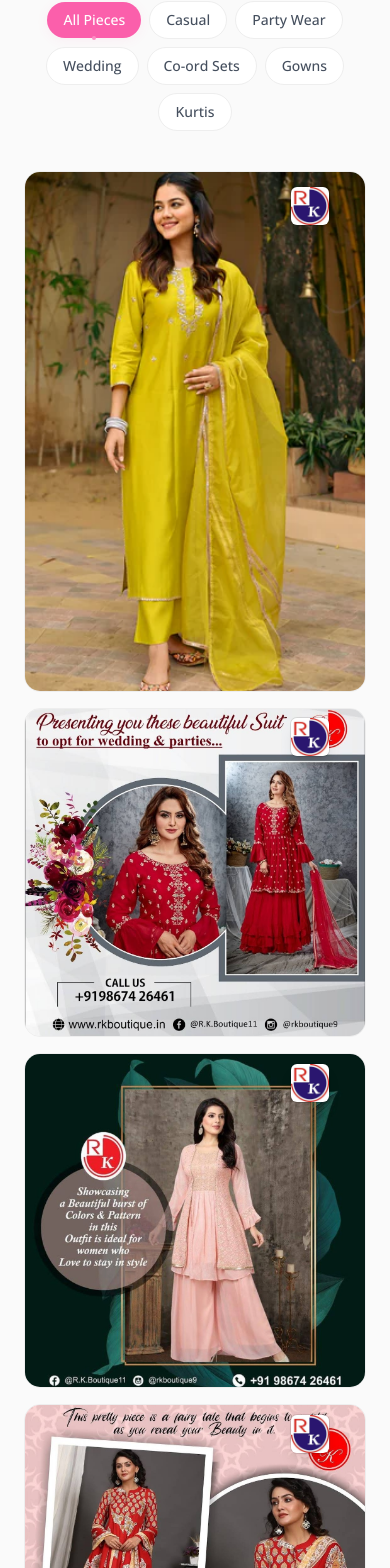
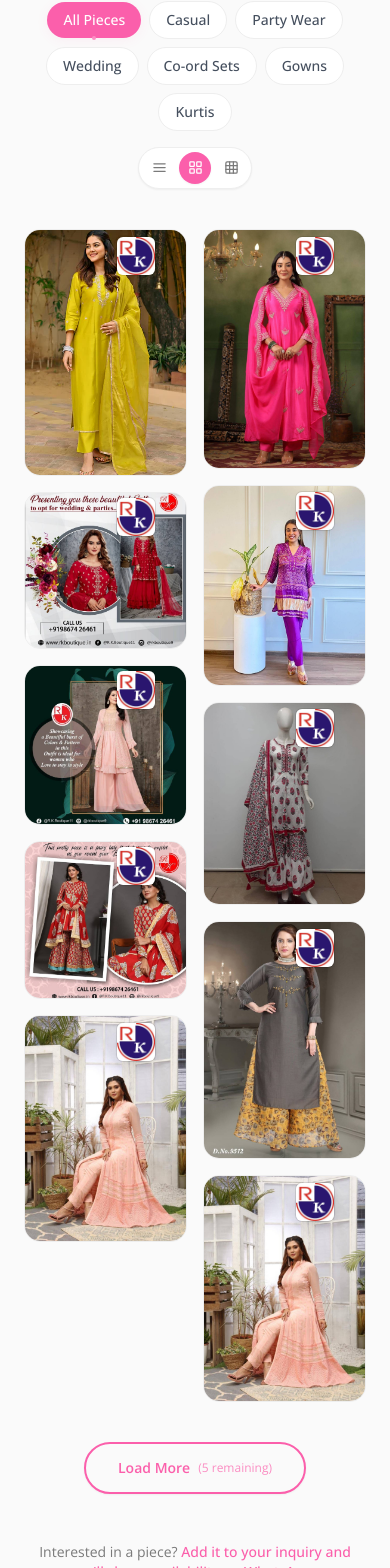
Before and after one commit to hrithikrjain/rk-boutique, a React (Vite) app: page / in a window 390 px wide. Shown: the part 3985-5553 px from the top of the page. Built offline with nearby package versions, Linux system fonts and the light colour scheme.

Commit message:
layout 2 column

```diff
--- a/src/components/layout/Navbar.tsx
+++ b/src/components/layout/Navbar.tsx
@@ -1,5 +1,5 @@
 import { useEffect, useState } from 'react';
-import { Menu, X, ShoppingBag, MessageCircle, Search } from 'lucide-react';
+import { Menu, X, ShoppingBag, MessageCircle, Search, Lock } from 'lucide-react';
 import { useContent } from '../../context/ContentContext';
 import { useCart } from '../../context/CartContext';
 import { getWhatsAppChatUrl } from '../../utils/whatsapp';
@@ -151,6 +151,15 @@ export function Navbar() {
             <MessageCircle size={16} />
             Chat on WhatsApp
           </a>
+
+          {/* Admin link */}
+          <a
+            href="/admin/"
+            className="flex items-center justify-center gap-2 w-full mt-3 border border-border-light text-text-muted hover:text-pink hover:border-pink/40 font-body text-xs py-2.5 rounded-xl transition-colors duration-200"
+          >
+            <Lock size={13} />
+            Admin Panel
+          </a>
         </div>
       </div>
     </>
--- a/src/components/sections/GallerySection.tsx
+++ b/src/components/sections/GallerySection.tsx
@@ -1,9 +1,13 @@
 import { useState, useCallback, forwardRef, useEffect } from 'react';
+import { LayoutGrid, Grid3X3, AlignJustify } from 'lucide-react';
 import { GalleryCard } from '../ui/GalleryCard';
 import { Lightbox } from '../ui/Lightbox';
 import { useContent } from '../../context/ContentContext';
 import { useScrollReveal } from '../../hooks/useScrollReveal';
 import type { GalleryItem, GalleryCategory } from '../../types';
+
+type GridCols = 1 | 2 | 3;
+const PAGE_SIZE = 10;
 
 type FilterTab = 'all' | GalleryCategory;
 
@@ -26,21 +30,30 @@ export const GallerySection = forwardRef<HTMLElement, GallerySectionProps>(
     const { galleryItems } = useContent();
     const [activeFilter, setActiveFilter] = useState<FilterTab>(defaultFilter);
     const [lightboxItem, setLightboxItem] = useState<GalleryItem | null>(null);
+    const [gridCols, setGridCols] = useState<GridCols>(2);
+    const [visibleCount, setVisibleCount] = useState(PAGE_SIZE);
     const headerRef = useScrollReveal<HTMLDivElement>();
 
     useEffect(() => {
       function handleFilterEvent(e: Event) {
         const category = (e as CustomEvent<{ category: GalleryCategory }>).detail.category;
         setActiveFilter(category);
+        setVisibleCount(PAGE_SIZE);
       }
       window.addEventListener('rk:filter-gallery', handleFilterEvent);
       return () => window.removeEventListener('rk:filter-gallery', handleFilterEvent);
     }, []);
 
+    // Reset page when filter changes
+    useEffect(() => { setVisibleCount(PAGE_SIZE); }, [activeFilter]);
+
     const filteredItems =
       activeFilter === 'all'
         ? galleryItems
         : galleryItems.filter((i) => i.category === activeFilter);
+
+    const visibleItems = filteredItems.slice(0, visibleCount);
+    const hasMore = filteredItems.length > visibleCount;
 
     const handleOpenLightbox = useCallback((item: GalleryItem) => setLightboxItem(item), []);
     const handleCloseLightbox = useCallback(() => setLightboxItem(null), []);
@@ -70,8 +83,10 @@ export const GallerySection = forwardRef<HTMLElement, GallerySectionProps>(
             </p>
           </div>
 
-          {/* Filter Tabs */}
-          <div className="flex items-center justify-center gap-2 mb-10 flex-wrap">
+          {/* Filter Tabs + Grid Toggle */}
+          <div className="flex flex-col sm:flex-row items-center justify-between gap-4 mb-10">
+            {/* Category tabs */}
+            <div className="flex items-center justify-center gap-2 flex-wrap">
               {tabs.map((tab) => (
                 <button
                   key={tab.value}
@@ -90,19 +105,38 @@ export const GallerySection = forwardRef<HTMLElement, GallerySectionProps>(
               ))}
             </div>
 
-          {/* Masonry Grid */}
+            {/* Grid view toggle */}
+            <div className="flex items-center gap-1 bg-white border border-border-light rounded-full px-1 py-1 shadow-sm shrink-0">
+              {([
+                { cols: 1 as GridCols, Icon: AlignJustify,  label: '1 column'  },
+                { cols: 2 as GridCols, Icon: LayoutGrid,    label: '2 columns' },
+                { cols: 3 as GridCols, Icon: Grid3X3,       label: '3 columns' },
+              ] as const).map(({ cols, Icon, label }) => (
+                <button
+                  key={cols}
+                  onClick={() => setGridCols(cols)}
+                  aria-label={label}
+                  className={`w-8 h-8 rounded-full flex items-center justify-center transition-all duration-200 ${
+                    gridCols === cols
+                      ? 'bg-pink text-white shadow-sm'
+                      : 'text-text-muted hover:text-pink'
+                  }`}
+                >
+                  <Icon size={15} />
+                </button>
+              ))}
+            </div>
+          </div>
+
+          {/* Gallery Grid */}
           <div
             key={activeFilter}
-            className="masonry-grid"
-            style={{ columnCount: 1, columnGap: '1rem' }}
+            style={{
+              columnCount: gridCols,
+              columnGap: '1rem',
+            }}
           >
-            <style>{`
-              .masonry-grid { column-count: 1; column-gap: 1rem; }
-              @media (min-width: 640px)  { .masonry-grid { column-count: 2; } }
-              @media (min-width: 1024px) { .masonry-grid { column-count: 3; } }
-            `}</style>
-
-            {filteredItems.map((item) => (
+            {visibleItems.map((item) => (
               <GalleryCard
                 key={item.id}
                 item={item}
@@ -115,6 +149,21 @@ export const GallerySection = forwardRef<HTMLElement, GallerySectionProps>(
           {filteredItems.length === 0 && (
             <div className="text-center py-20">
               <p className="font-heading text-text-muted text-2xl">No items found</p>
+            </div>
+          )}
+
+          {/* Load More */}
+          {hasMore && (
+            <div className="text-center mt-10">
+              <button
+                onClick={() => setVisibleCount((n) => n + PAGE_SIZE)}
+                className="inline-flex items-center gap-2 font-body font-semibold text-sm px-8 py-3.5 rounded-full border-2 border-pink text-pink hover:bg-pink hover:text-white transition-all duration-300 shadow-sm hover:shadow-card"
+              >
+                Load More
+                <span className="font-normal text-xs opacity-70">
+                  ({filteredItems.length - visibleCount} remaining)
+                </span>
+              </button>
             </div>
           )}
 
```
Also changed, not shown: .claude/settings.local.json. Lines whose indentation alone changed are shown as unchanged.
